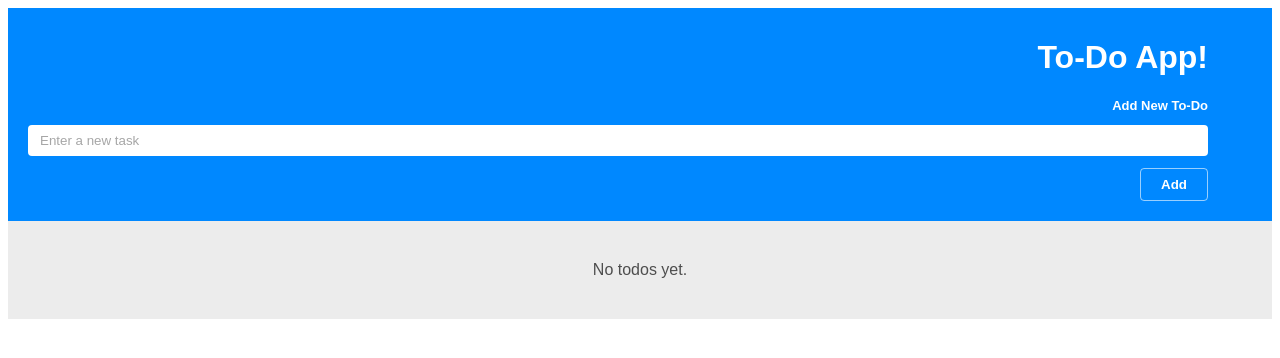
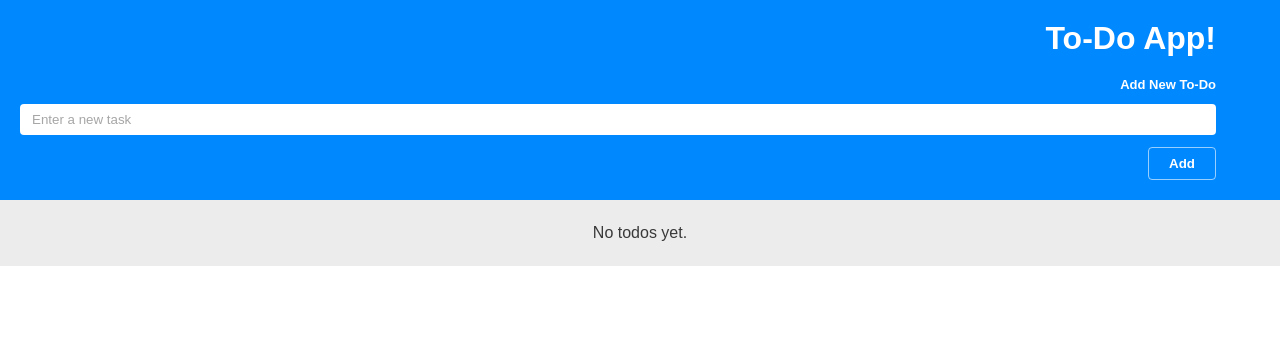
Before and after one commit to ahmedhanyh/react-todo-testing, a React (Vite) app: page / in a window 1280 px wide. Shown: the top 358 px of the page. Built offline with nearby package versions, Linux system fonts and the light colour scheme.

Commit message:
style(index, Main): style main heading
- apply a minified css reset.

```diff
--- a/src/index.css
+++ b/src/index.css
@@ -1,3 +1,15 @@
+* {
+    box-sizing: border-box;
+    margin: 0;
+    padding: 0;
+}
+
 html {
     font-family: sans-serif;
 }
+
+body {
+    max-width: 100vw;
+    min-height: 100vh;
+    position: relative;
+}
--- a/src/pages/main/Main.css
+++ b/src/pages/main/Main.css
@@ -6,6 +6,10 @@
     display: flex;
     flex-direction: column;
     align-items: end;
+}
+
+.main-heading {
+    margin: 10px 0 20px;
 }
 
 label {
@@ -42,7 +46,7 @@ label {
 .todos-container {
     padding: 24px 0;
     background-color: rgb(236, 236, 236);
-    color: rgb(78, 78, 78);
+    color: rgb(57, 57, 57);
 }
 
 .todos-list {
```
